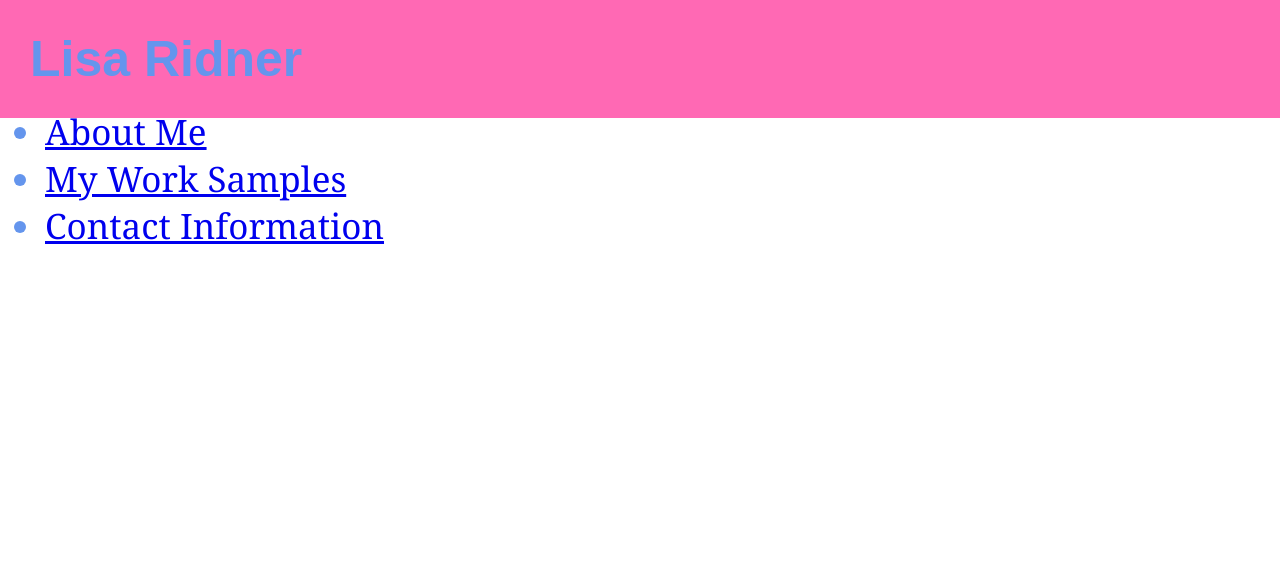
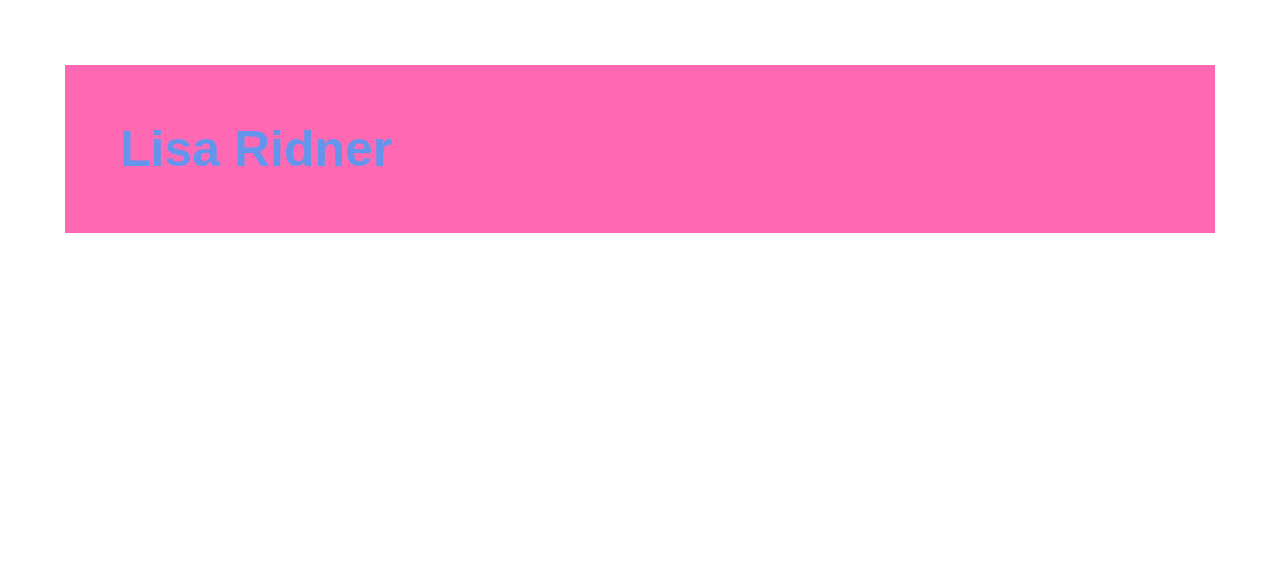
Before and after one commit to lisaridner/My-First-Portfolio, a plain HTML site: page index.html in a window 1280 px wide. Drawn offline with Linux system fonts and the light colour scheme; files that its build step writes are made by us from their sources.

Commit message:
worked on adding my picture, wasn't successful addednavigation links to top of page on the left. Created folders in VS for all of this challenge's files

```diff
--- a/assets/style.css
+++ b/assets/style.css
@@ -1,7 +1,7 @@
 * {
    box-sizing: border-box;
-   padding: 0;
-   margin: 0;
+   padding: 10px;
+   margin: 15px;
 }
 
 body {
@@ -18,6 +18,7 @@ body {
  header h1 {
    display:block;
    font-size: 50px;
+
  }
 
  header nav {
@@ -27,3 +28,21 @@ body {
    font-family:Cambria, Cochin, Georgia, Times, 'Times New Roman', serif;
    font-size: 35px;
  }
+
+ header nav ul {
+   list-style-type: circle;
+ }
+
+ header nav ul li {
+   display:inline-flex;
+   margin-right: 20px;
+ }
+
+ a {
+   color:white;
+   text-decoration-style: wavy;
+ }
+
+ p {
+   font-size: 18px;
+ }
```
Also changed, not shown: index.html (+3 -0 lines), assets/images/Lisa.jpg (added).
